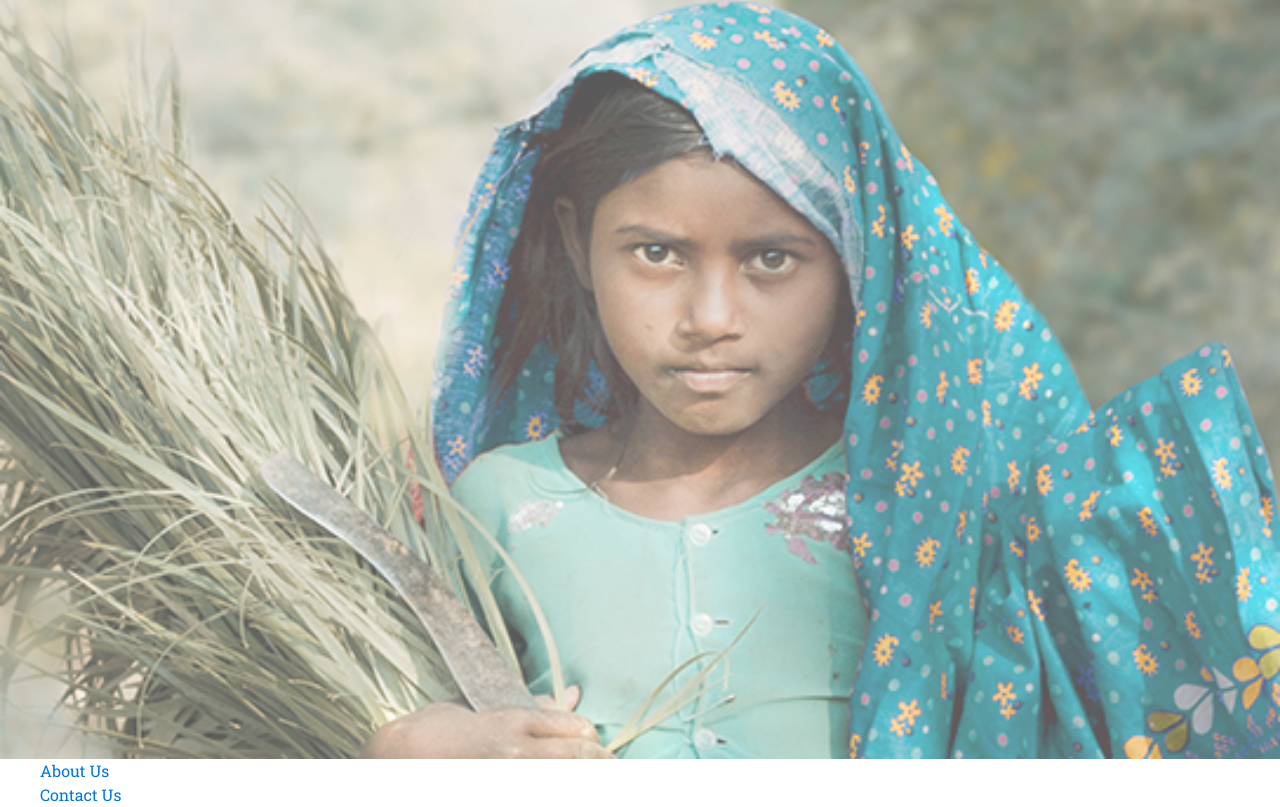
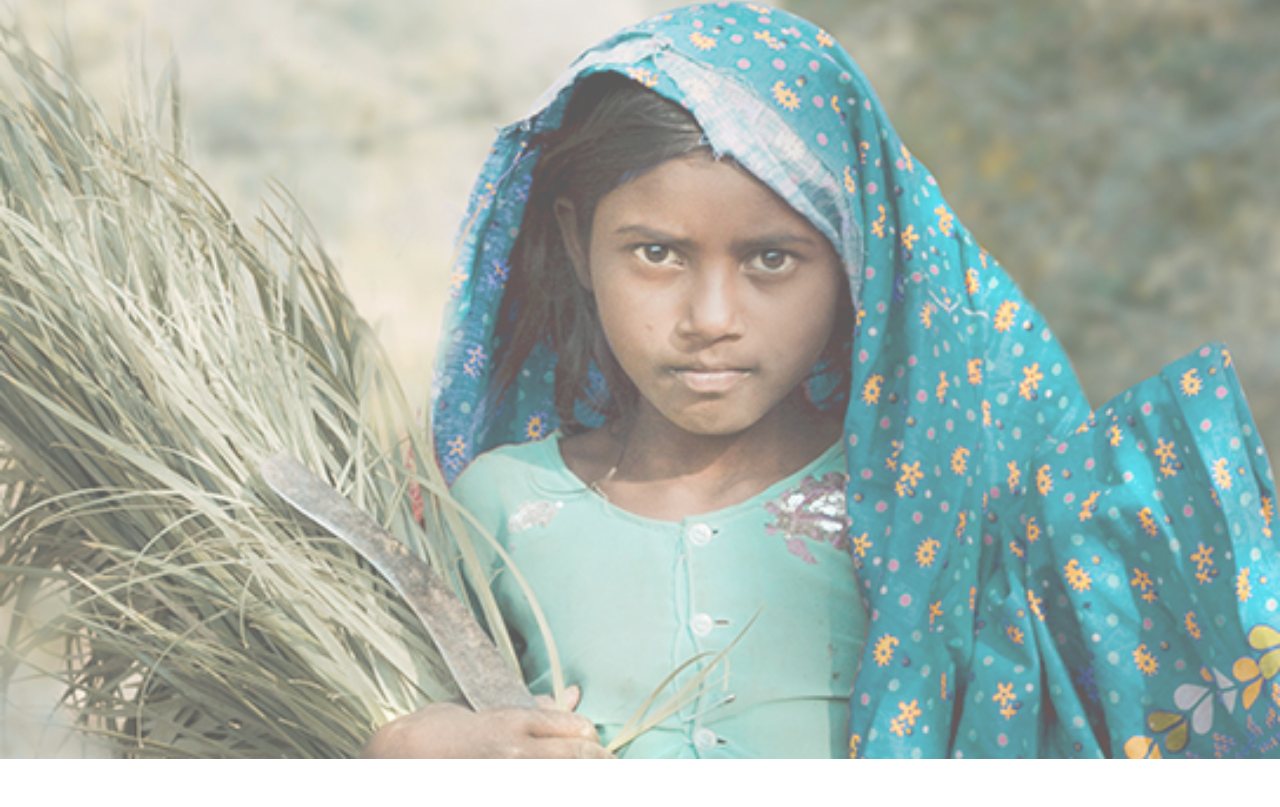
Before and after one commit to kschandr/codeathon-GenderEquality, a plain HTML site: page index.html in a window 1280 px wide. Shown: the part 3259-4066 px from the top of the page. After the commit the page ends 4018 px from the top, so only its background shows below. Drawn offline with nearby package versions, Linux system fonts and the light colour scheme; a script that the page names is missing; a web font is replaced by a local one.

```diff
--- a/index.html
+++ b/index.html
@@ -118,13 +118,6 @@
     <span class="border">COOL!</span>
   </div> -->
 </div>
-<footer class="footer">
-  <nav>
-    <ul>
-      <li><a href="#"> About Us </a></li>
-      <li><a href="#"> Contact Us </a></li>
-    </ul>
-  </nav>
-</footer>
+
 </body>
 </html>
```
